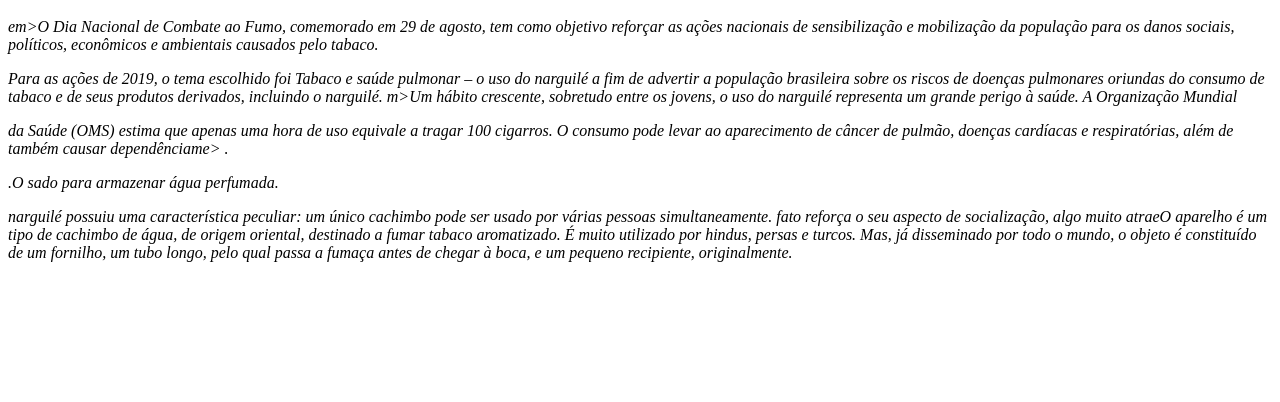
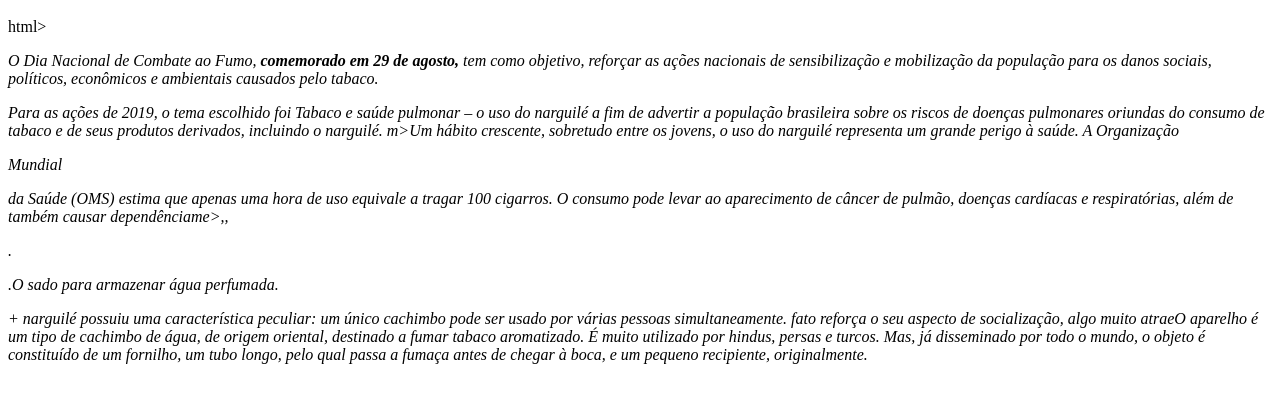
Before and after one commit to luisviniciusramost7/site, a plain HTML site: page index.html in a window 1280 px wide. Shown: the part 48-450 px from the top of the page. Drawn offline with Linux system fonts and the light colour scheme.

Commit message:
luisvinicius7

```diff
--- a/index.html
+++ b/index.html
@@ -1,18 +1,19 @@
-<h1>NARGUILE</h1>
+<h1>NARGUILE</h1> html>
 
-<p><em>em>O Dia Nacional de Combate ao Fumo,<stong> comemorado em 29 de agosto, tem como objetivo reforçar<stong> as ações nacionais de sensibilização e mobilização da
-população para os danos sociais, políticos, econômicos e ambientais causados pelo tabaco.
+<p><em>O Dia Nacional de Combat<strog>e ao Fumo,<strong> comemorado em 29 de agosto,</strong> tem como objetivo, reforçar as ações nacionais de sensibilização e mobilização da
+população para os danos sociais, políticos, econômicos e ambientais causados pelo tabaco.</p>
 
 </p><em>Para as ações de 2019, o tema escolhido foi Tabaco e saúde pulmonar – o uso do narguilé a fim de advertir a população brasileira
 sobre os riscos de doenças pulmonares oriundas do consumo de tabaco e de seus produtos derivados, incluindo o narguilé.
-m>Um hábito crescente, sobretudo entre os jovens, o uso do narguilé representa um grande perigo à saúde. A Organização
+m>Um hábito crescente, sobretudo entre os jovens, o uso do narguilé representa um grande perigo à saúde. A Organização <stong></stong><em><p></p>
 Mundial
 <p><em> da Saúde (OMS) estima que apenas uma hora de uso equivale a tragar 100 cigarros. O consumo pode levar ao aparecimento de câncer de pulmão,
- doenças cardíacas e respiratórias, além de também causar dependênciame>
+ doenças cardíacas e respiratórias, além de também causar dependênciame>,,<p>
+
 .</p>
-<p><em>.O  sado para armazenar água perfumada.</p>
+<p><em>.O  sado para armazenar água perfumada.</p>+
 narguilé possuiu uma característica peculiar: um único cachimbo pode ser usado por várias pessoas simultaneamente.
-  fato reforça o seu aspecto de socialização, algo muito atraeO aparelho é um tipo de cachimbo de água, de origem oriental,
+  fato reforça o seu aspecto de socialização, algo muito </strong>atraeO aparelho é um tipo de cachimbo de água, de origem oriental,
  destinado a fumar tabaco aromatizado. É muito utilizado por hindus, persas e turcos. Mas, já disseminado por todo o mundo,
  o objeto é constituído de um fornilho, um tubo longo, pelo qual passa a fumaça antes de chegar à boca, e um pequeno recipiente,
-  originalmente.
+  originalmente.<p>
```
